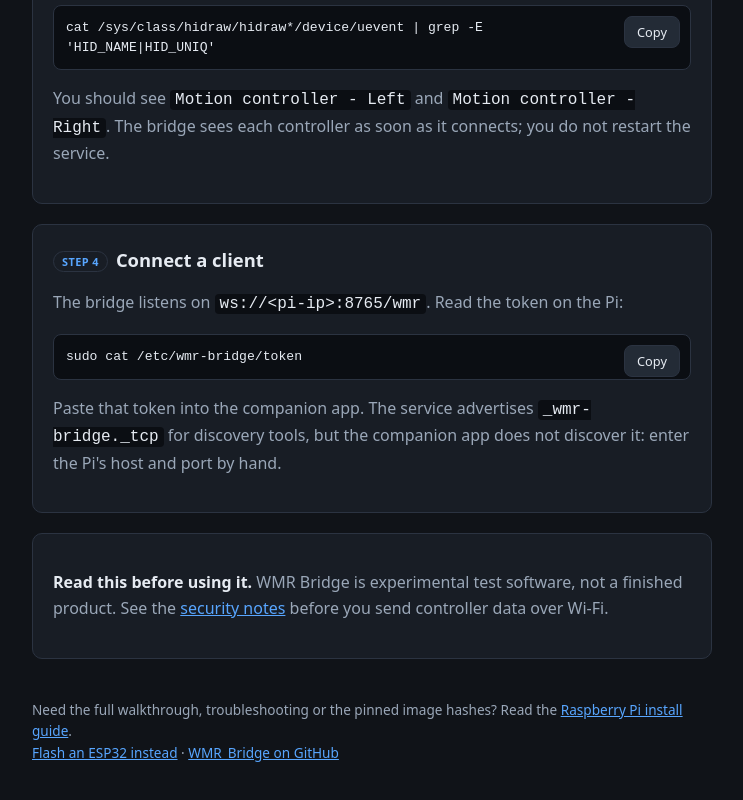
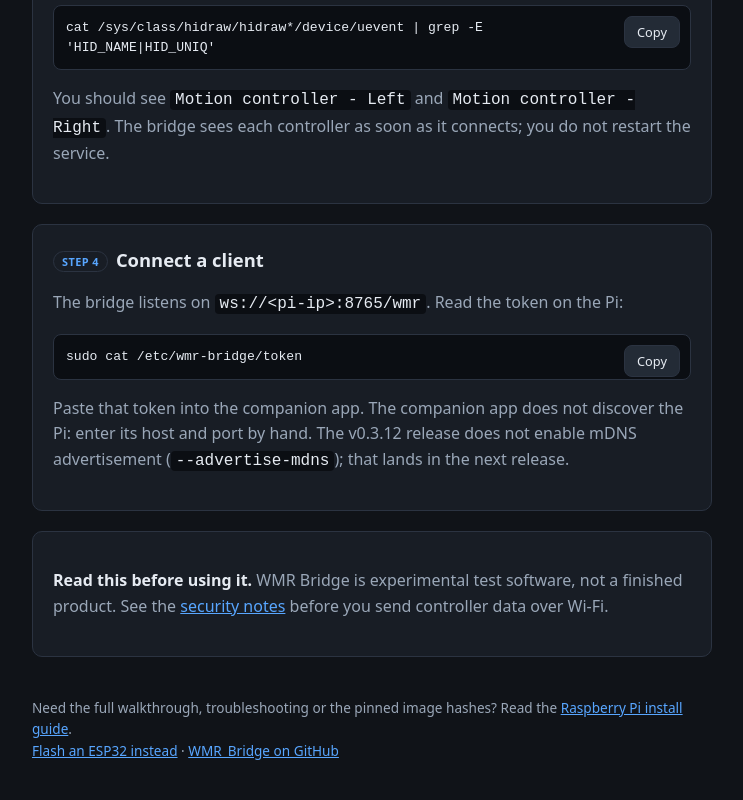
Before and after one commit to nightcinder/WMR_Bridge, a plain HTML site: page docs/flasher/pi.html in a window 1280 px wide. Shown: the part 1840-2640 px from the top of the page, without its empty margins (268-1011 px from the left). Drawn offline with Linux system fonts and the light colour scheme.

Commit message:
Docs: qualify mDNS advertisement as next-release (ONY-1038 review)

```diff
--- a/docs/flasher/pi.html
+++ b/docs/flasher/pi.html
@@ -218,9 +218,10 @@
       <button class="copy" type="button" data-copy-target="token-cmd">Copy</button>
     </div>
     <p>
-      Paste that token into the companion app. The service advertises
-      <code>_wmr-bridge._tcp</code> for discovery tools, but the companion app
-      does not discover it: enter the Pi's host and port by hand.
+      Paste that token into the companion app. The companion app does not
+      discover the Pi: enter its host and port by hand. The v0.3.12 release
+      does not enable mDNS advertisement (<code>--advertise-mdns</code>); that
+      lands in the next release.
     </p>
   </section>
 
```
Also changed, not shown: 1 other file.
